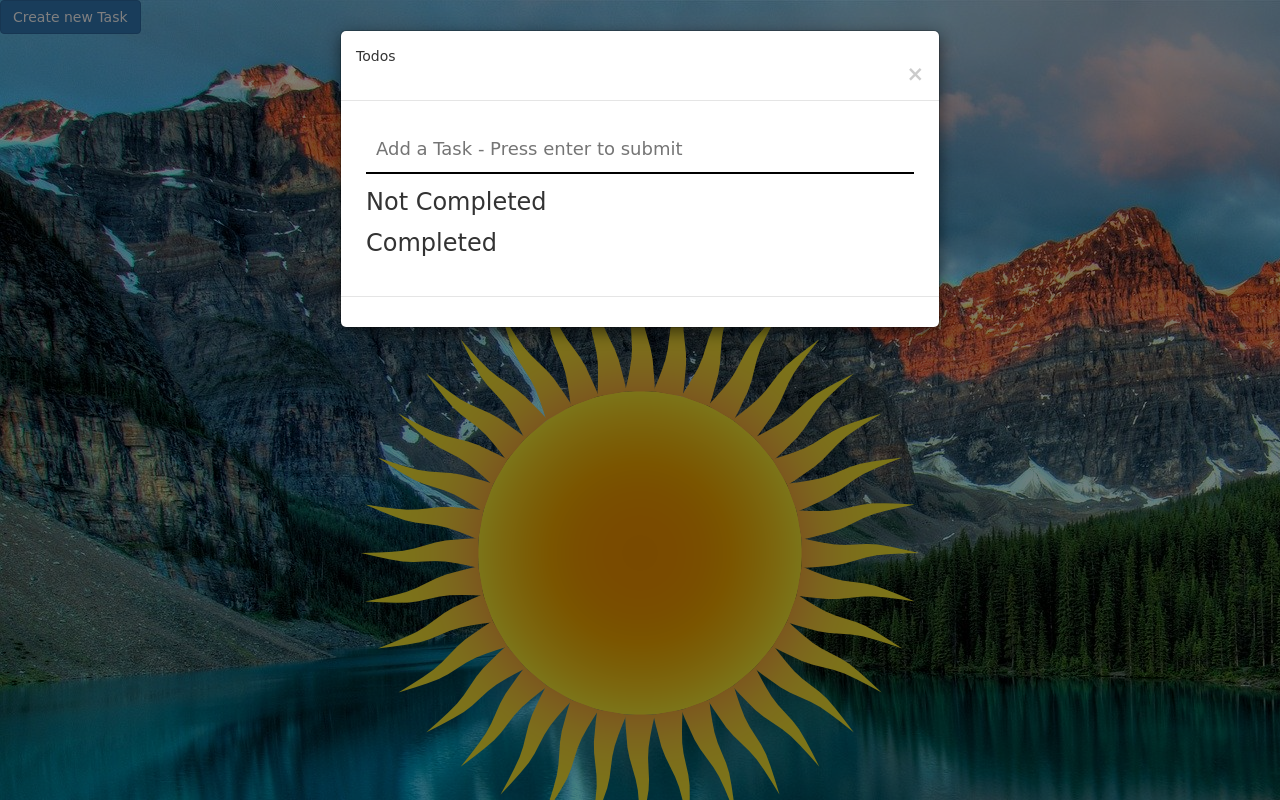
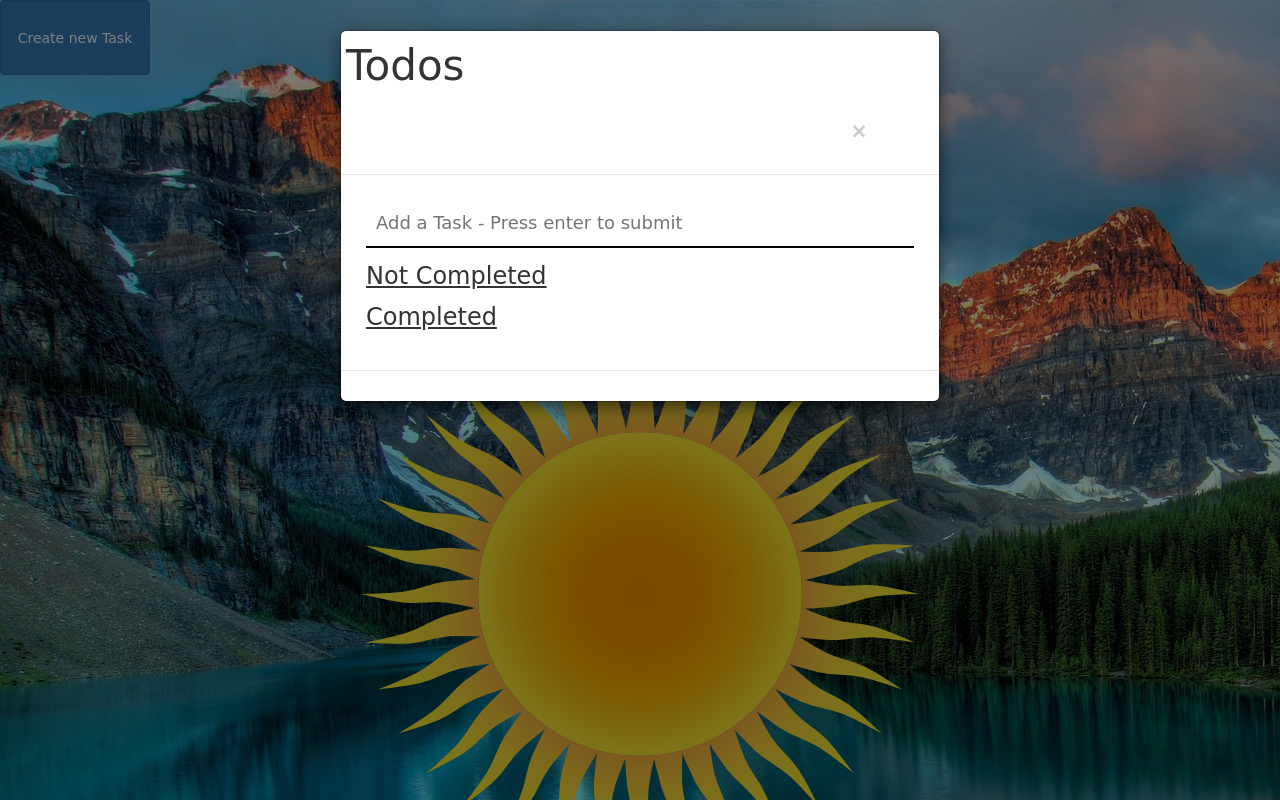
Before and after one commit to braddonako/ahaha, a website: page index.html in a window 1280 px wide. Both pictures are taken after a click on the button "Create new Task". Shown: the top 800 px of the page. Drawn offline with nearby package versions, Linux system fonts and the light colour scheme; a web font is replaced by a local one.

Commit message:
todo list works, but cant delete from the array. For now local storage wont work -- will figure out later

```diff
--- a/script.js
+++ b/script.js
@@ -69,15 +69,12 @@ function currentDate(){
     }
 
     function deleteFromList(){
-
+       todosList.forEach(item => todosList.pop(item, 1))
+       console.log(todosList)
     }
 
     localStorage.setItem('todos', JSON.stringify(todosList));
     const data = JSON.parse(localStorage.getItem('todos'));
-
-    //saving task to the local storage here
-    // todosList.push(task);
-    // localStorage.setItem(task, JSON.stringify(todosList))
 
 
 $('.txtb').on('keyup', function(e){
@@ -87,7 +84,7 @@ $('.txtb').on('keyup', function(e){
         addToList();
 
         // allows user to remove the task when clicking trashcan icon
-        let del = $(` <svg class="bi bi-trash" width="2em" height="2em" viewBox="0 0 16 16" fill="currentColor" xmlns="http://www.w3.org/2000/svg">
+        let del = $(`<svg class="bi bi-trash" width="2em" height="2em" viewBox="0 0 16 16" fill="currentColor" xmlns="http://www.w3.org/2000/svg">
                                         <path
                                             d="M5.5 5.5A.5.5 0 016 6v6a.5.5 0 01-1 0V6a.5.5 0 01.5-.5zm2.5 0a.5.5 0 01.5.5v6a.5.5 0 01-1 0V6a.5.5 0 01.5-.5zm3 .5a.5.5 0 00-1 0v6a.5.5 0 001 0V6z" />
                                         <path fill-rule="evenodd"
@@ -98,6 +95,8 @@ $('.txtb').on('keyup', function(e){
                                             p.fadeOut(function(){
                                                 p.remove()
                                             })
+                                            // deleteFromList();
+                                            // console.log(todosList)
                                         });
 
 
--- a/style.css
+++ b/style.css
@@ -8,6 +8,19 @@
     padding: 0;
     font-family: 'Spicy Rice', cursive;
     box-sizing: border-box;
+}
+
+button {
+    height: 75px;
+    width: 150px;
+}
+
+.modal-title {
+    font-size: 3em;
+}
+
+.modal-header{
+    padding: 5px;
 }
 
 body {
@@ -99,6 +112,7 @@ h2 {
 
 h3 {
     margin: 15px 0;
+    text-decoration: underline;
 }
 
 p {
```
Also changed, not shown: index.html (+0 -40 lines).
